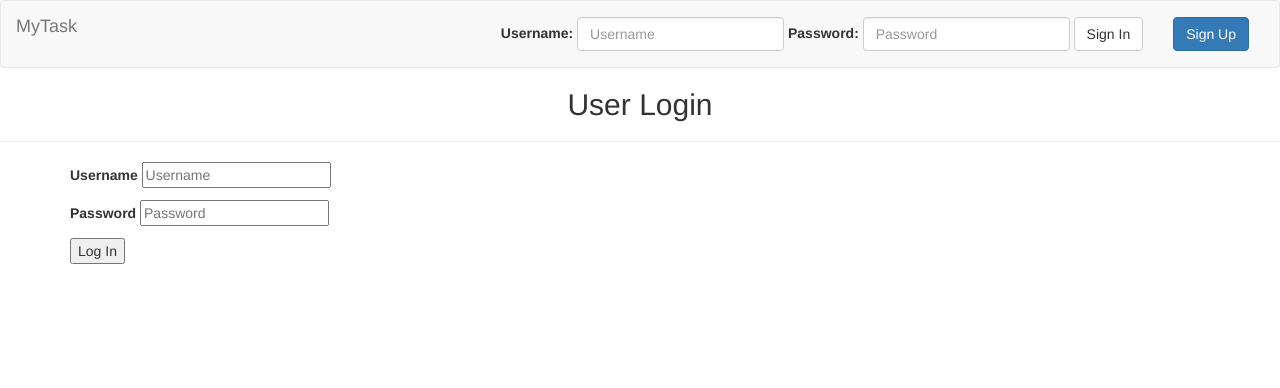
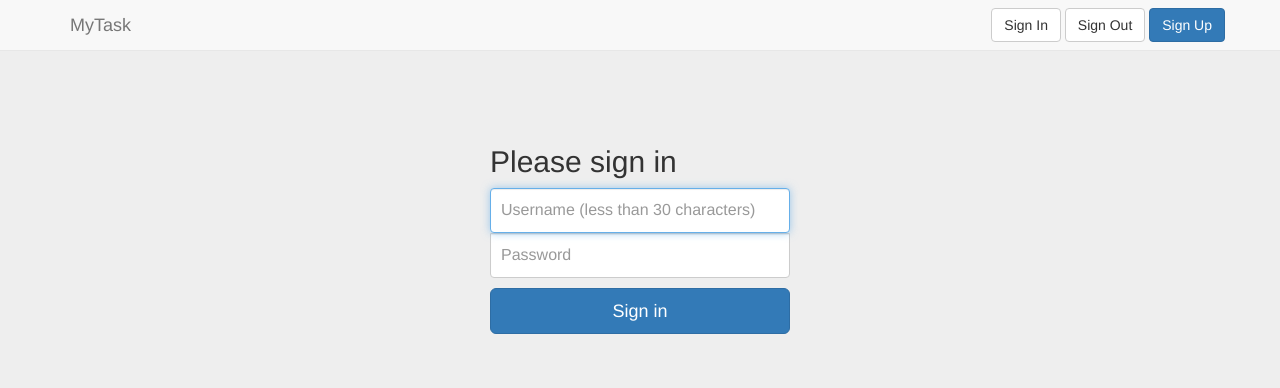
Before and after one commit to mwkim0919/myTask, a Django app: template templates/task/account/login.html in a window 1280 px wide. Shown: the top 388 px of the page. Run offline with Django 3.2, Linux system fonts and the light colour scheme; the template is opened without the code that fills it: values that come from a table or form of the project are taken from there, others are empty; parts of the project's set-up code (start-up, migrations or seed data) failed here and were passed over; some libraries are stand-ins or nearby versions.

Commit message:
added few js files css files and edited views.py

```diff
--- a/myTask/urls.py
+++ b/myTask/urls.py
@@ -21,13 +21,13 @@ admin.autodiscover()
 
 urlpatterns = [
 	url(r'^$', 'task.views.home'),
-    url(r'^accounts/login/$', 'task.views.login'),
-    url(r'^accounts/auth/$', 'task.views.auth_view'),
-    url(r'^accounts/loggedin/$', 'task.views.loggedin'),
-    url(r'^accounts/invalid_login/$', 'task.views.invalid_login'),
-    url(r'^accounts/logout/$', 'task.views.logout'),
-    url(r'^accounts/register/$', 'task.views.register_user'),
-    url(r'^accounts/register_success/$', 'task.views.register_success'),
+    # url(r'^accounts/login/$', 'task.views.login'),
+    # url(r'^accounts/auth/$', 'task.views.auth_view'),
+    # url(r'^accounts/loggedin/$', 'task.views.loggedin'),
+    # url(r'^accounts/invalid_login/$', 'task.views.invalid_login'),
+    # url(r'^accounts/logout/$', 'task.views.logout'),
+    # url(r'^accounts/register/$', 'task.views.register_user'),
+    # url(r'^accounts/register_success/$', 'task.views.register_success'),
 
     url(r'^admin/', include(admin.site.urls)),
 ]
--- /dev/null
+++ b/task/static/task/css/login.css
@@ -0,0 +1,42 @@
+body {
+  padding-top: 40px;
+  padding-bottom: 40px;
+  background-color: #eee;
+}
+
+.form-signin {
+  max-width: 330px;
+  padding: 15px;
+  margin: 0 auto;
+}
+
+.form-signin .form-signin-heading,
+.form-signin .checkbox {
+  margin-bottom: 10px;
+}
+
+.form-signin .form-control {
+  position: relative;
+  height: auto;
+  -webkit-box-sizing: border-box;
+     -moz-box-sizing: border-box;
+          box-sizing: border-box;
+  padding: 10px;
+  font-size: 16px;
+}
+
+.form-signin .form-control:focus {
+  z-index: 2;
+}
+
+.form-signin input[type="email"] {
+  margin-bottom: -1px;
+  border-bottom-right-radius: 0;
+  border-bottom-left-radius: 0;
+}
+
+.form-signin input[type="password"] {
+  margin-bottom: 10px;
+  border-top-left-radius: 0;
+  border-top-right-radius: 0;
+}
--- /dev/null
+++ b/task/static/task/css/style.css
@@ -0,0 +1,3 @@
+body {
+	margin-top: 70px;
+}
--- /dev/null
+++ b/task/static/task/js/csrf.js
@@ -0,0 +1,34 @@
+// Get cookie for csrftoken.
+function getCookie(name) {
+    var cookieValue = null;
+    if (document.cookie && document.cookie != '') {
+        var cookies = document.cookie.split(';');
+        for (var i = 0; i < cookies.length; i++) {
+            var cookie = jQuery.trim(cookies[i]);
+            // Does this cookie string begin with the name we want?
+            if (cookie.substring(0, name.length + 1) == (name + '=')) {
+                cookieValue = decodeURIComponent(cookie.substring(name.length + 1));
+                break;
+            }
+        }
+    }
+    return cookieValue;
+}
+
+var csrftoken = getCookie('csrftoken');
+
+function csrfSafeMethod(method) {
+    // these HTTP methods do not require CSRF protection
+    return (/^(GET|HEAD|OPTIONS|TRACE)$/.test(method));
+}
+
+$(document).ready(function() {
+    $.ajaxSetup({
+        crossDomain: false,
+        beforeSend: function(xhr, settings) {
+            if (!csrfSafeMethod(settings.type) && !this.crossDomain) {
+                xhr.setRequestHeader("X-CSRFToken", csrftoken);
+            }
+        }
+    });
+})
--- a/templates/task/account/login.html
+++ b/templates/task/account/login.html
@@ -1,25 +1,21 @@
 {% extends "task/base.html" %}
 
 {% block content %}
-    <center><h2>User Login</h2></center>
-    <hr></hr>
+    <div class="container">
+        {% if form.errors %}
+            <p class="error">Sorry, that's not a valid username or password.</p>
+        {% endif %}
 
-    {% if form.errors %}
-        <p class="error">Sorry, that's not a valid username or password.</p>
-    {% endif %}
+        <form action="/accounts/auth/" method="POST" class="form-signin">
+            {% csrf_token %}
+            <h2 class="form-signin-heading">Please sign in</h2>
+            <label for="username" class="sr-only">Username</label>
+            <input type="text" name="username" value="" id="username" placeholder="Username (less than 30 characters)" class="form-control" required autofocus>
+            <label for="password" class="sr-only">Password</label>
+            <input type="password" name="password" value="" id="password" placeholder="Password" class="form-control" required>
+            <button class="btn btn-lg btn-primary btn-block" type="submit">Sign in</button>
+        </form>
 
-    <div class="container">
-    <form action="/accounts/auth/" method="POST">
-        {% csrf_token %}
-        <p>
-            <label for="username">Username</label>
-            <input type="text" name="username" value="" id="username" placeholder="Username">
-        </p>
-        <p>
-            <label for="password">Password</label>
-            <input type="password" name="password" value="" id="password" placeholder="Password">
-        </p>
-        <input type="submit" value="Log In" />
-    </form>
-    </div>
+    </div> <!-- /container -->
+
 {% endblock %}
--- a/templates/task/base.html
+++ b/templates/task/base.html
@@ -12,106 +12,41 @@
         <title>MyTask</title>
 
         <link rel="stylesheet" type="text/css" href="{% static 'task/css/bootstrap.min.css' %}" />
+        <link rel="stylesheet" type="text/css" href="{% static 'task/css/style.css' %}" />
+        <link rel="stylesheet" type="text/css" href="{% static 'task/css/login.css' %}" />
 
         <script src="https://ajax.googleapis.com/ajax/libs/jquery/1.11.2/jquery.min.js"></script>
 	    <script src="{% static 'task/js/bootstrap.min.js' %}"></script>
 	    <script src="{% static 'task/js/user.js' %}"></script>
+	    <script src="{% static 'task/js/csrf.js' %}"></script>
     </head>
 
     <body>
-    	<nav class="navbar navbar-default">
-			<div class="container-fluid">
-				<!-- Brand and toggle get grouped for better mobile display -->
+    	<div class="navbar navbar-default navbar-fixed-top">
+		    <div class="container">
 		        <div class="navbar-header">
-					<button type="button" class="navbar-toggle collapsed" data-toggle="collapse" data-target="#bs-example-navbar-collapse-1">
-						<span class="sr-only">Toggle navigation</span>
+		            <button class="navbar-toggle" type="button" data-toggle="collapse" data-target="#navbar-main">
 		                <span class="icon-bar"></span>
 		                <span class="icon-bar"></span>
 		                <span class="icon-bar"></span>
 		            </button>
 		            <a class="navbar-brand" href="/">MyTask</a>
 		        </div>
-
-				<!-- Collect the nav links, forms, and other content for toggling -->
-				<div class="collapse navbar-collapse" id="bs-example-navbar-collapse-1">
-				    <ul class="nav navbar-nav navbar-right">
-				    	<li>
-				    		<form action="/accounts/auth/" method="POST" class="navbar-form form-inline">
-						        {% csrf_token %}
-						    	<div class="form-group">
-						            <label for="username">Username: </label>
-						            <input type="text" class="form-control" name="username" value="" id="username" placeholder="Username">
+		        <center>
+		            <div class="navbar-collapse collapse" id="navbar-main">
+		            	<div class="navbar-right">
+			            	<a class="btn btn-default navbar-btn" href="/accounts/login/" role="button">Sign In</a>
+                            <a class="btn btn-default navbar-btn" href="/accounts/logout/" role="button">Sign Out</a>
+		                    <a class="btn btn-primary navbar-btn" href="/accounts/register/" role="button">Sign Up</a>
 	                    </div>
-						    	<div class="form-group">
-						            <label for="password">Password: </label>
-						            <input type="password" class="form-control" name="password" value="" id="password" placeholder="Password">
 		            </div>
-						        <div class="form-group">
-							        <button type="submit" class="btn btn-default navbar-btn" value="Log In">Sign In</button>
+		        </center>
 		    </div>
-						    </form>
-				    	</li>
-					    <li data-target="#registerPopup" data-toggle="modal" class="navbar-form">
-		                    <button class="btn btn-primary navbar-btn" href="#">Sign Up</button>
-		                </li>
-				    </ul>
-				</div><!-- /.navbar-collapse -->
-			</div><!-- /.container-fluid -->
-		</nav>
+		</div>
 
 		{% block content %}
 	    {% endblock %}
 
-	    <!-- Registration Popup -->
-	    <div class="modal fade" id="registerPopup" tabindex="-1" role="dialog" aria-labelledby="myModalLabel" aria-hidden="true">
-	        <div class="modal-dialog">
-	            <div class="modal-content">
-	                <div class="modal-header">
-	                    <button type="button" class="close" data-dismiss="modal" aria-label="Close"><span aria-hidden="true">&times;</span></button>
-	                    <h4 class="modal-title" id="myModalLabel">User Registration</h4>
-	                </div>
-	                {% if form.errors %}
-		                <center><p style="color:red">Some fields are invalid, please try again.</p></center>
-	                {% endif %}
-	                <div class="modal-body">
 
-	                    <form class="form-horizontal" action="/accounts/register/" method="POST">
-	                        {% csrf_token %}
-	                        <div class="form-group">
-	                            <label for="username" class="col-sm-2 control-label">Username </label>
-	                            <div class="col-sm-6">
-		                            <input type="text" class="form-control" name="username" value="" id="username" placeholder="Username (less than 30 characters)">
-	                            </div>
-	                        </div>
-	                        <div class="form-group">
-	                            <label for="email" class="col-sm-2 control-label">Email</label>
-	                            <div class="col-sm-6">
-	                                <input type="text" class="form-control" name="email" value="" id="email" placeholder="E-mail">
-	                            </div>
-	                        </div>
-	                        <div class="form-group">
-	                            <label class="col-sm-2 control-label" for="password1">Password</label>
-	                            <div class="col-sm-6">
-	                                <input type="password" class="form-control" name="password1" value="" id="password1" placeholder="Password">
-	                            </div>
-	                        </div>
-	                        <div class="form-group">
-	                            <label class="col-sm-2 control-label" for="password2">Confirm Password</label>
-	                            <div class="col-sm-6">
-	                                <input type="password" class="form-control" name="password2" value="" id="password2" placeholder="Confirm Password">
-	                            </div>
-	                        </div>
-	                        <div class="form-group">
-	                            <div class="col-sm-offset-2 col-sm-2">
-	                                <input type="submit" class="btn btn-default" value="Submit" />
-	                                <!-- <p><a id="loginFromRegPopup" href="#">login</a></p> -->
-	                            </div>
-	                        </div>
-	                    </form>
-	                </div>
-	            </div>
-	        </div>
-	    </div>
     </body>
-
 </html>
```
Also changed, not shown: task/views.py (+59 -51 lines). Lines whose indentation alone changed are shown as unchanged.
